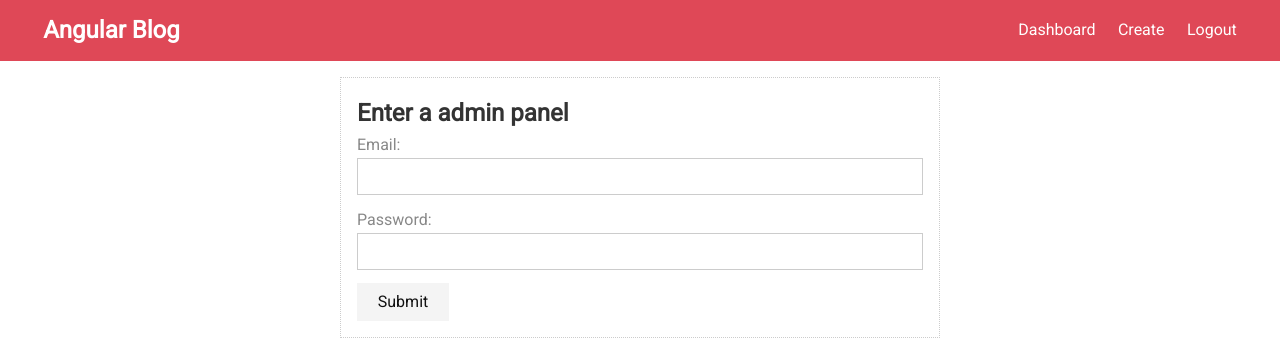
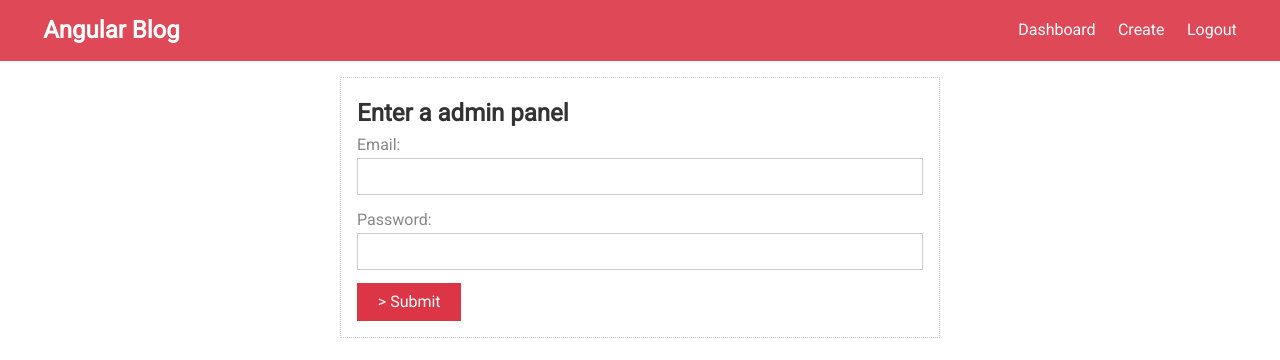
Before and after one commit to daniakutsev/udemy-angular-blog, an Angular app: page /admin/login in a window 1280 px wide. Shown: the top 360 px of the page. Built offline with nearby package versions, Linux system fonts and the light colour scheme.

Commit message:
137 enter page. part 2

```diff
--- a/src/app/admin/login-page/login-page.component.html
+++ b/src/app/admin/login-page/login-page.component.html
@@ -8,7 +8,7 @@
     [ngClass]="{invalid:form.get('email')?.touched && form.get('email')?.invalid}"
   >
     <label for="email">Email:</label>
-    <input id="email" type="email">
+    <input id="email" type="email" formControlName="email">
     <div
       *ngIf="form.get('email')?.touched && form.get('email')?.invalid "
       class="validation"
@@ -29,17 +29,17 @@
     [ngClass]="{invalid:form.get('password')?.touched && form.get('password')?.invalid}"
   >
     <label for="password">Password:</label>
-    <input id="password" type="password">
+    <input id="password" type="password" formControlName="password">
     <div
       *ngIf="form.get('password')?.touched && form.get('password')?.invalid "
       class="validation"
     >
-      <small *ngIf="form.get('password')?.errors?.['required']">
+      <small *ngIf="form.get('password')?.errors!['required']">
         Password field is empty
       </small>
 
       <small *ngIf="form.get('password')?.errors?.['minLength']">
-        Min length is {{form.get('password')?.errors?.['minLength'].value}}
+        Min length is {{form.get('password')?.errors!['minLength']}}
       </small>
 
     </div>
@@ -47,8 +47,9 @@
 
   <button
     type="submit"
-    class="btn btn-primary"
-    [disabled]="form.invalid"
-  >Submit
+    class="btn btn-primary">
+<!--    [disabled]="form.invalid"-->
+  >
+  Submit
   </button>
 </form>
--- a/src/app/admin/login-page/login-page.component.ts
+++ b/src/app/admin/login-page/login-page.component.ts
@@ -30,6 +30,10 @@ export class LoginPageComponent implements OnInit {
   }
 
   submit() {
+
+    // @ts-ignore
+     console.log(this.form.get('password').errors.minlength.requiredLength)
+    console.log(this.form)
     if (this.form.invalid) {
       return
     }
```
Also changed, not shown: src/app/app.module.ts (+7 -6 lines).
